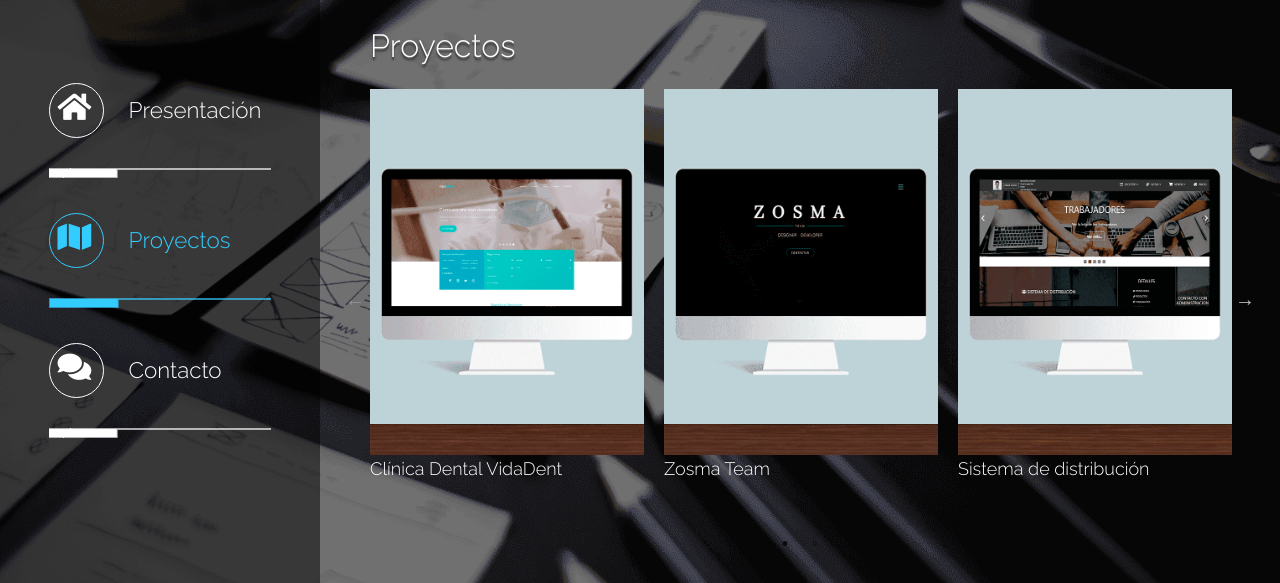
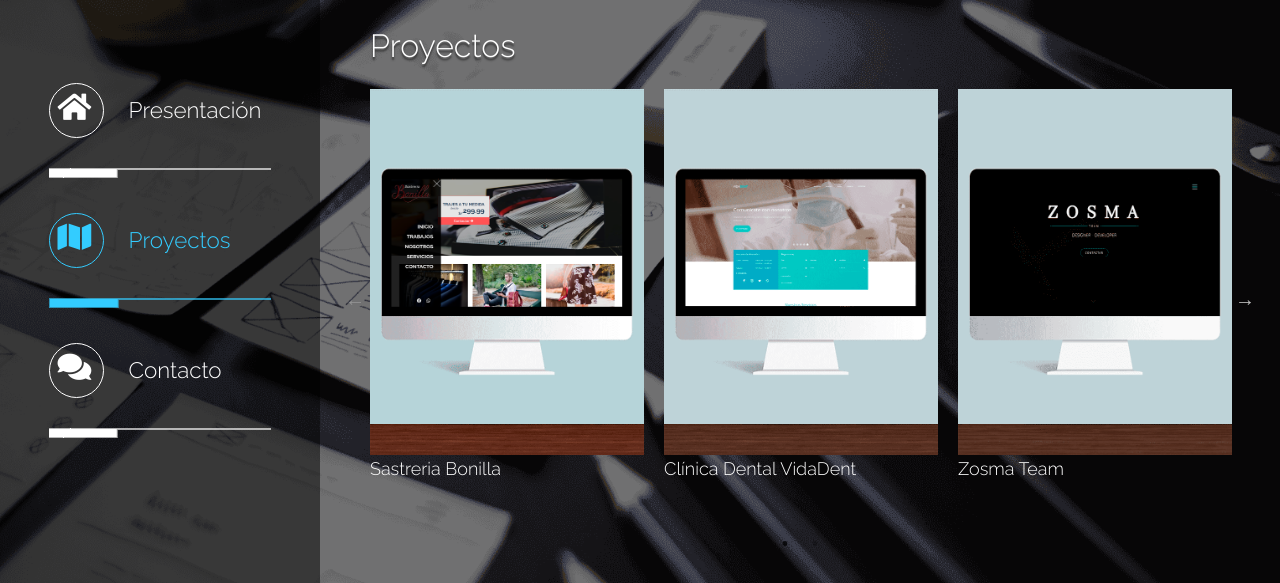
Before and after one commit to GAOH11/portafolio, a plain HTML site: page index.html in a window 1280 px wide. Both pictures are taken after a click on the link "Proyectos". Shown: the part 132-715 px from the top of the page. Drawn offline with nearby package versions, Linux system fonts and the light colour scheme; files that its build step writes are made by us from their sources; a web font is replaced by a local one.

Commit message:
nuevo proyecto

```diff
--- a/index.html
+++ b/index.html
@@ -130,6 +130,7 @@
 							<header class="mb-4"><h2 class="tm-text-shadow">Proyectos</h2></header>
 							<div class="tm-img-container">
 								<div class="tm-img-slider">
+									<a href="img/bonilla.png" class="tm-slider-img"><img src="img/bonilla.png" alt="Image" class="img-fluid">Sastreria Bonilla</a>
 									<a href="img/vidadent.png" class="tm-slider-img"><img src="img/vidadent.png" alt="Image" class="img-fluid">Clínica Dental VidaDent</a>
 									<a href="img/zosma.png" class="tm-slider-img"><img src="img/zosma.png" alt="Image" class="img-fluid">Zosma Team</a>
 									<a href="img/sisdist.png" class="tm-slider-img"><img src="img/sisdist.png" alt="Image" class="img-fluid">Sistema de distribución</a>
```
Also changed, not shown: img/bonilla.png (added).
